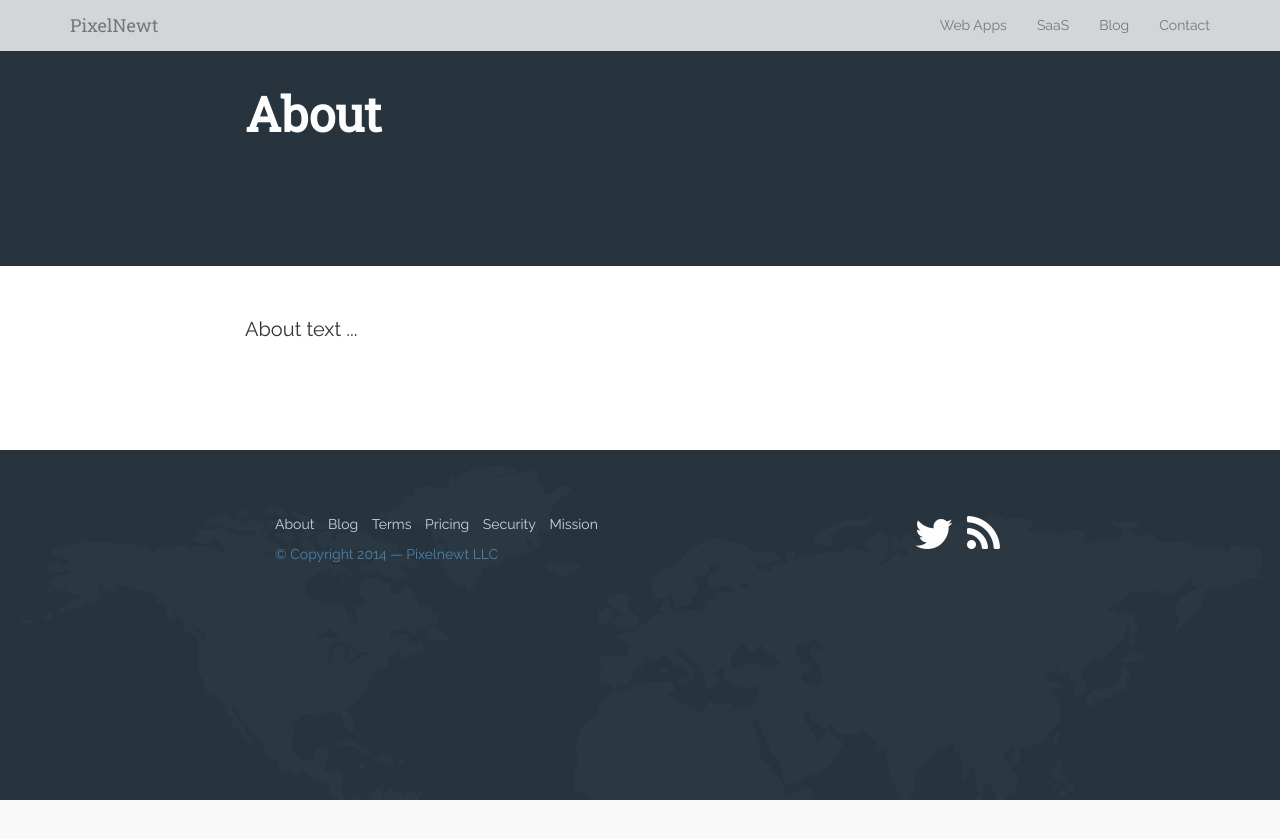
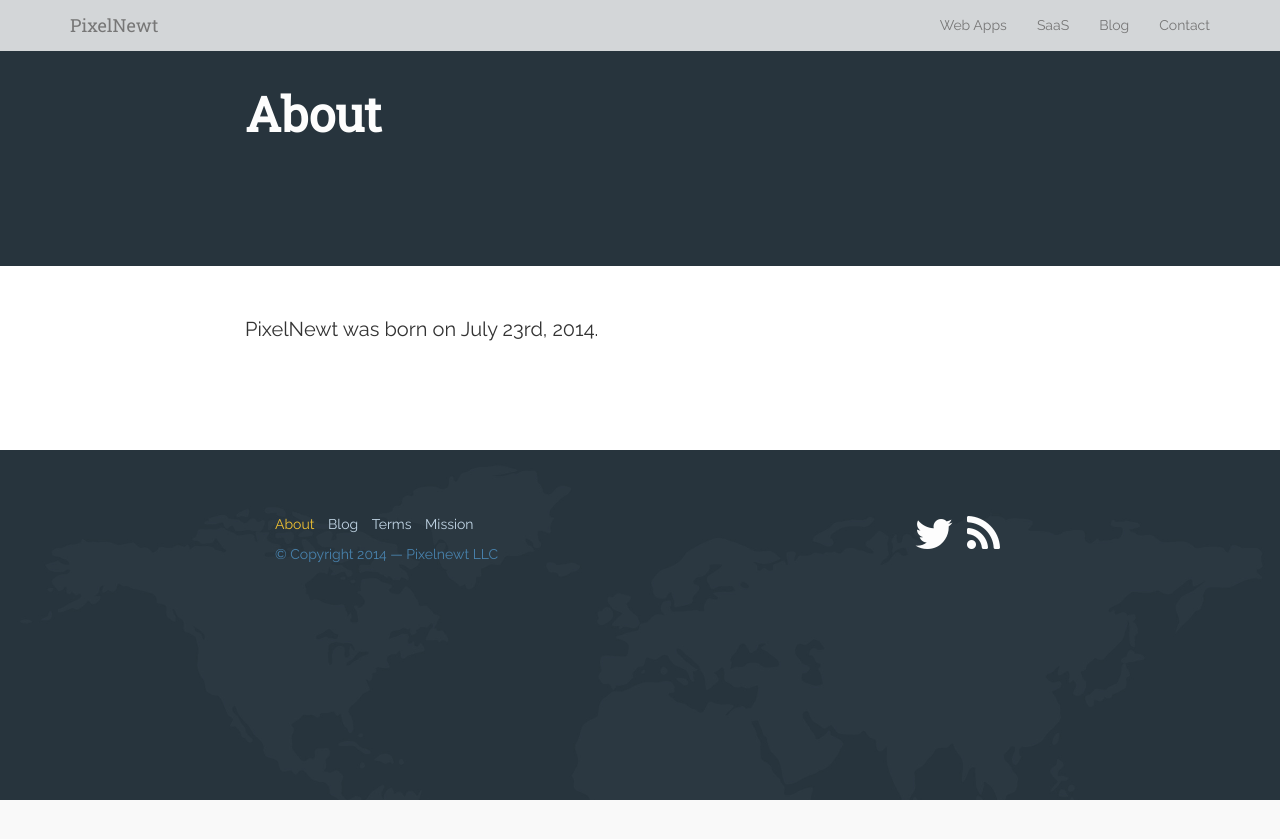
Before and after one commit to PixelNewt/pixelnewt.github.io, a Jekyll site: the page built from about/index.html, in a window 1280 px wide. Shown: the top 839 px of the page. Built offline with Jekyll 4.4.1, drawn with Linux system fonts in a browser that asks for light colours.

Commit message:
Auto generate the footer links and add active class.  Updates to the about page.

```diff
--- a/_includes/footer.html
+++ b/_includes/footer.html
@@ -4,12 +4,17 @@
         <div class="row">
             <div class="col-md-6" id="footer-links">
                 <ul class="list-inline">
-                    <li><a href="/about/">About</a></li>
-                    <li><a href="/blog/">Blog</a></li>
-                    <li><a href="/terms/">Terms</a></li>
-                    <li><a href="/pricing/">Pricing</a></li>
-                    <li><a href="/security/">Security</a></li>
-                    <li><a href="/mission/">Mission</a></li>
+
+                    {% for footerLink in site.data.footerlinks %}
+
+                    {% if footerLink.route == page.active %}
+                    <li class="active"><a href="/{{ footerLink.route }}/">{{ footerLink.title }}</a></li>
+                    {% else %}
+                    <li><a href="/{{ footerLink.route }}/">{{ footerLink.title }}</a></li>
+                    {% endif %}
+
+                    {% endfor %}
+
                 </ul>
                 <p class="text-steel-blue">&copy; Copyright {{ site.time | date: '%Y' }} &mdash; {{ site.company }}</p>
             </div><!-- /#footer-column-1 -->
--- a/about/index.html
+++ b/about/index.html
@@ -12,7 +12,7 @@ meta: about
     <div class="container container-large-padding container-narrow">
 
     <div class="row">
-        <p>About text ... </p>
+        <p>{{site.title}} was born on July 23rd, 2014.</p>
     </div><!-- /.row -->
     </div><!-- /.container -->
 
--- a/assets/css/custom.css
+++ b/assets/css/custom.css
@@ -158,4 +158,6 @@
 
 #footer-social a { color: #fdfdfd; }
 
+#footer-links .active a { color: #f1c232; }
+
 /*fin*/
--- a/assets/scss/custom.scss
+++ b/assets/scss/custom.scss
@@ -392,5 +392,8 @@
   color: $offWhite;
 }
 
+#footer-links .active a {
+  color: $paleYellow;
+}
 
 /*fin*/
```
Also changed, not shown: _data/footerlinks.yml (added, +18 -0 lines).
